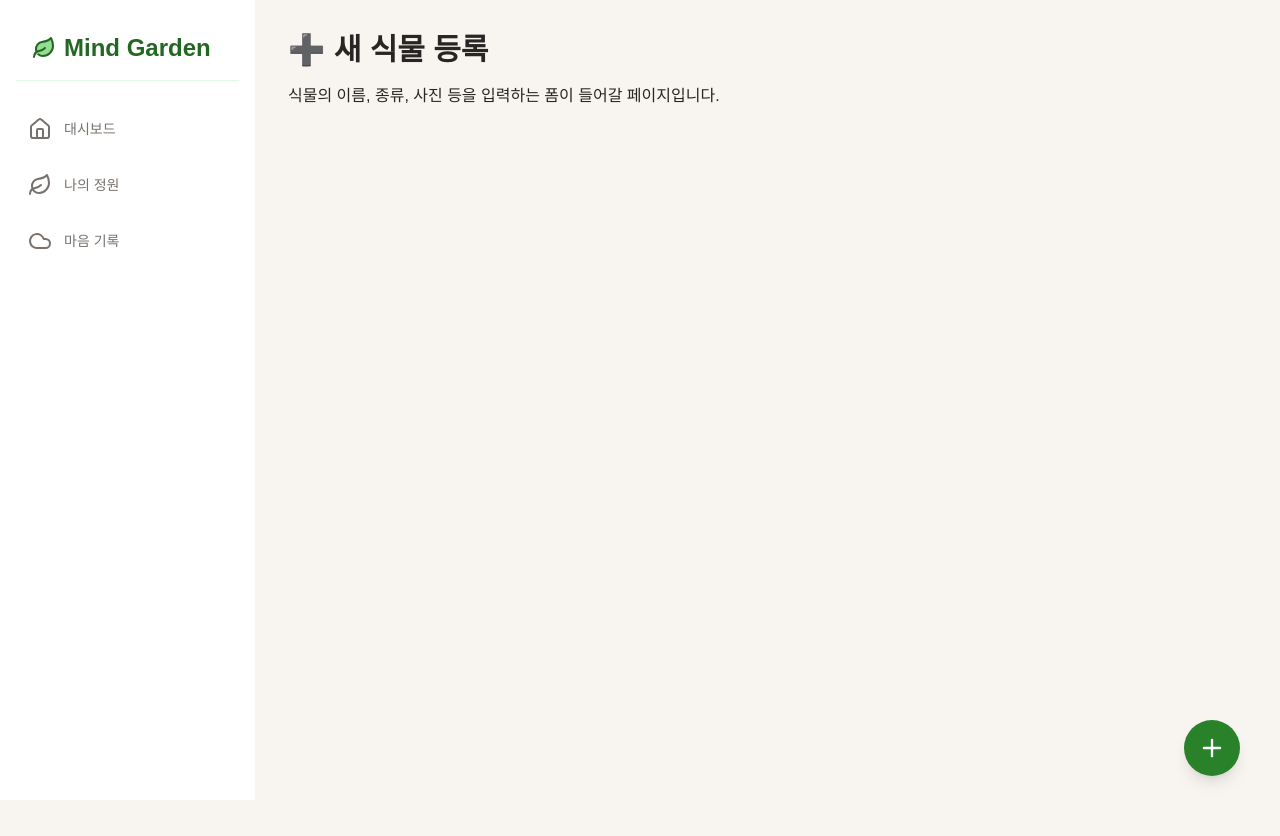
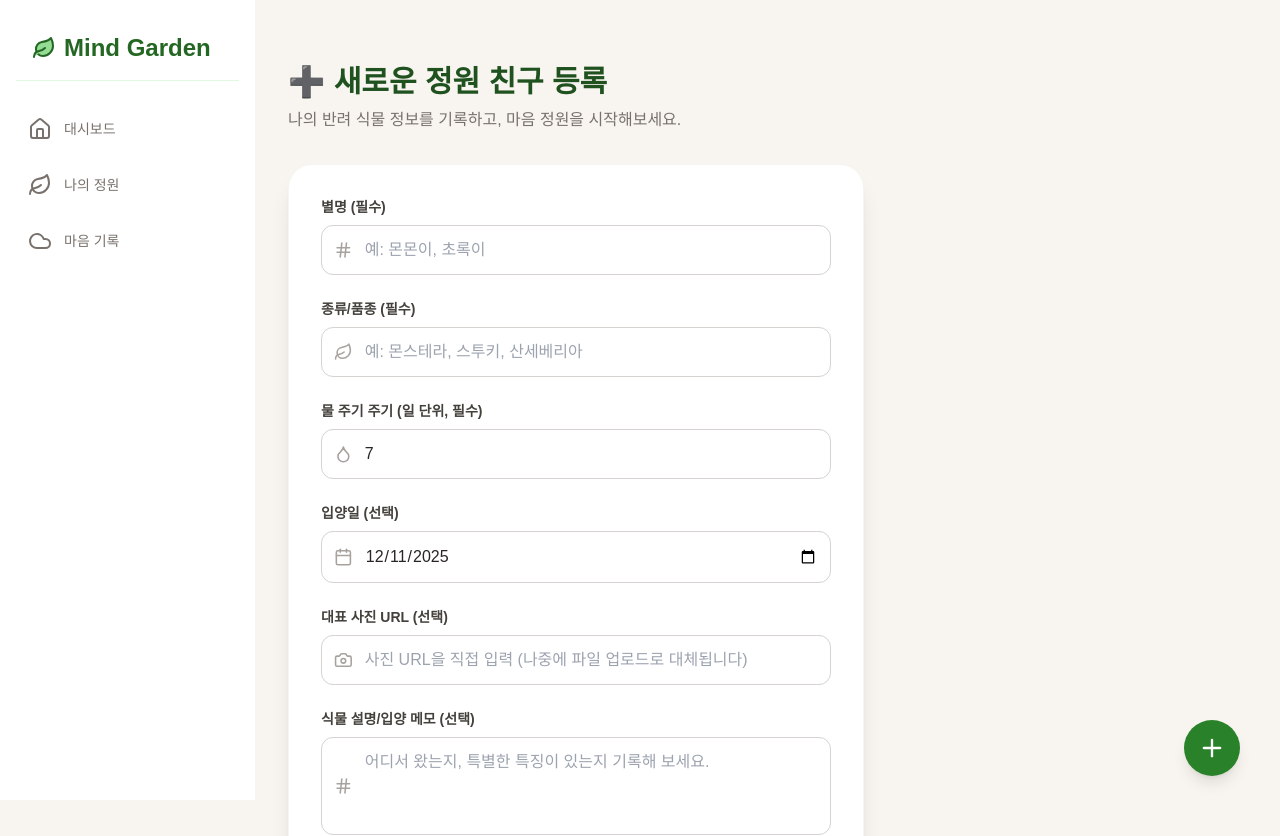
Before and after one commit to mmoengg/Mind-Garden, a React (Vite) app: page /add-plant in a window 1280 px wide. Shown: the top 836 px of the page. Before the commit the page ends 800 px from the top, so only its background shows below. Built offline with nearby package versions, Linux system fonts and the light colour scheme; a web font is replaced by a local one.

Commit message:
feat: 식물 등록 폼 추가

```diff
--- a/src/components/pages/AddPlantPage.tsx
+++ b/src/components/pages/AddPlantPage.tsx
@@ -1,8 +1,181 @@
-import React from 'react';
-const AddPlantPage: React.FC = () => (
-    <div>
-        <h2 className="text-3xl font-bold mb-4">➕ 새 식물 등록</h2>
-        <p>식물의 이름, 종류, 사진 등을 입력하는 폼이 들어갈 페이지입니다.</p>
-    </div>
-);
+// src/pages/AddPlantPage.tsx
+
+import React, { useState } from 'react';
+import { useNavigate } from 'react-router-dom';
+import { usePlants } from '../hooks/usePlants';
+import type { Plant } from '../types/Plant';
+import {Camera, Calendar, Hash, Leaf, Droplet, type LucideIcon} from 'lucide-react';
+
+const AddPlantPage: React.FC = () => {
+    const navigate = useNavigate();
+    const { addPlant } = usePlants();
+
+    // 폼 상태 관리
+    const [name, setName] = useState('');
+    const [species, setSpecies] = useState('');
+    const [description, setDescription] = useState(''); // 설명 필드 추가
+    const [waterCycle, setWaterCycle] = useState(7); // 기본값 7일
+    const [adoptedDate, setAdoptedDate] = useState(new Date().toISOString().slice(0, 10)); // 오늘 날짜 기본값
+    const [coverImage, setCoverImage] = useState('');
+
+    const handleSubmit = (e: React.FormEvent) => {
+        e.preventDefault();
+
+        // 필수 필드 유효성 검사 (이름, 품종, 물주기)
+        if (!name.trim() || !species.trim() || waterCycle <= 0) {
+            alert('식물의 이름, 종류, 물 주기 주기는 필수 항목입니다.');
+            return;
+        }
+
+        // 새 식물 객체 생성
+        const newPlant: Plant = {
+            id: Date.now().toString(), // 임시 고유 ID
+            name,
+            species,
+            adoptedDate,
+            waterCycle,
+            coverImage: coverImage.trim() || undefined, // 비어있으면 undefined
+            lastWateredDate: adoptedDate, // 처음 등록 시 입양일을 마지막 물 준 날로 설정
+            logs: [
+                {
+                    id: Date.now().toString() + '-init',
+                    date: adoptedDate,
+                    type: 'note',
+                    content: description || '새로운 정원 생활을 시작합니다. 🌱'
+                }
+            ],
+        };
+
+        addPlant(newPlant);
+        alert(`${name}의 정원 생활을 시작합니다!`);
+        navigate('/'); // 등록 후 대시보드로 이동
+    };
+
+    // 폼 입력 필드 컴포넌트 (반복되는 디자인 간소화)
+    const InputField: React.FC<{
+        label: string;
+        id: string;
+        value: string | number;
+        onChange: (e: React.ChangeEvent<HTMLInputElement | HTMLTextAreaElement>) => void;
+        type?: string;
+        icon: LucideIcon;
+        placeholder?: string;
+        min?: number;
+    }> = ({ label, id, value, onChange, type = 'text', icon: Icon, placeholder, min }) => (
+        <div className="mb-6">
+            <label htmlFor={id} className="block text-sm font-semibold text-stone-700 mb-2">
+                {label}
+            </label>
+            <div className="flex items-center border border-stone-300 rounded-xl p-3 bg-white focus-within:ring-2 focus-within:ring-primary-300">
+                <Icon className="w-5 h-5 text-stone-400 mr-3" />
+                {type === 'textarea' ? (
+                    <textarea
+                        id={id}
+                        value={value}
+                        onChange={onChange as (e: React.ChangeEvent<HTMLTextAreaElement>) => void}
+                        rows={3}
+                        className="w-full focus:outline-none resize-none"
+                        placeholder={placeholder}
+                    />
+                ) : (
+                    <input
+                        id={id}
+                        type={type}
+                        value={value}
+                        onChange={onChange as (e: React.ChangeEvent<HTMLInputElement>) => void}
+                        className="w-full focus:outline-none"
+                        placeholder={placeholder}
+                        min={min}
+                    />
+                )}
+            </div>
+        </div>
+    );
+
+
+    return (
+        <div className="max-w-xl py-8">
+            <h1 className="text-3xl font-extrabold text-primary-800 mb-2">➕ 새로운 정원 친구 등록</h1>
+            <p className="text-stone-500 mb-8">나의 반려 식물 정보를 기록하고, 마음 정원을 시작해보세요.</p>
+
+            <form onSubmit={handleSubmit} className="bg-white p-8 rounded-3xl shadow-xl border border-stone-100">
+
+                {/* 1. 기본 정보 */}
+                <InputField
+                    label="별명 (필수)"
+                    id="name"
+                    value={name}
+                    onChange={(e) => setName(e.target.value)}
+                    icon={Hash}
+                    placeholder="예: 몬몬이, 초록이"
+                />
+
+                <InputField
+                    label="종류/품종 (필수)"
+                    id="species"
+                    value={species}
+                    onChange={(e) => setSpecies(e.target.value)}
+                    icon={Leaf}
+                    placeholder="예: 몬스테라, 스투키, 산세베리아"
+                />
+
+                {/* 2. 관리 정보 */}
+                <InputField
+                    label="물 주기 주기 (일 단위, 필수)"
+                    id="waterCycle"
+                    value={waterCycle}
+                    onChange={(e) => setWaterCycle(parseInt(e.target.value) || 0)}
+                    type="number"
+                    icon={Droplet} // Droplet 아이콘은 lucide-react에서 가져와야 함
+                    min={1}
+                />
+
+                <InputField
+                    label="입양일 (선택)"
+                    id="adoptedDate"
+                    value={adoptedDate}
+                    onChange={(e) => setAdoptedDate(e.target.value)}
+                    type="date"
+                    icon={Calendar}
+                />
+
+                {/* 3. 사진 및 메모 */}
+                <InputField
+                    label="대표 사진 URL (선택)"
+                    id="coverImage"
+                    value={coverImage}
+                    onChange={(e) => setCoverImage(e.target.value)}
+                    icon={Camera}
+                    placeholder="사진 URL을 직접 입력 (나중에 파일 업로드로 대체됩니다)"
+                />
+
+                <InputField
+                    label="식물 설명/입양 메모 (선택)"
+                    id="description"
+                    value={description}
+                    onChange={(e) => setDescription(e.target.value)}
+                    icon={Hash} // 임시 아이콘
+                    type="textarea"
+                    placeholder="어디서 왔는지, 특별한 특징이 있는지 기록해 보세요."
+                />
+
+                {/* 등록 버튼 */}
+                <button
+                    type="submit"
+                    className="w-full bg-primary-600 text-white font-bold py-3 rounded-xl hover:bg-primary-700 transition-colors mt-6 shadow-md shadow-primary-200"
+                >
+                    정원 친구 추가하기
+                </button>
+            </form>
+
+            <button
+                onClick={() => navigate(-1)}
+                className="mt-4 w-full text-stone-500 hover:text-stone-700 py-2"
+            >
+                취소하고 돌아가기
+            </button>
+        </div>
+    );
+};
+
 export default AddPlantPage;
```
